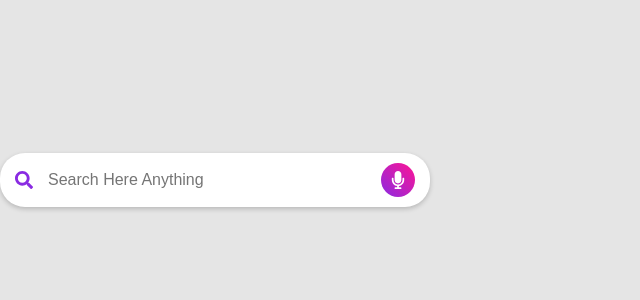
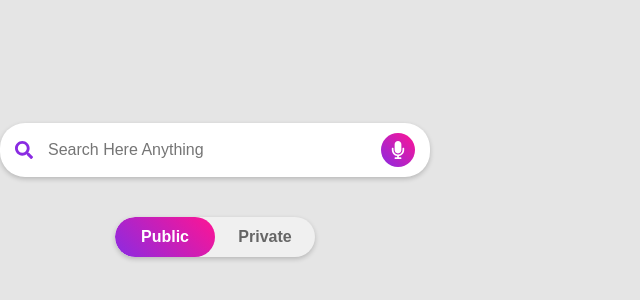
Before and after one commit to AbhisekSahu009/imagine__hack, a React (Vite) app: page /search in a window 1280 px wide. Shown: the part 210-510 px from the top of the page, without its empty margins (0-640 px from the left). Built offline with nearby package versions, Linux system fonts and the light colour scheme.

Commit message:
PrivatePublic button created

```diff
--- a/src/App.css
+++ b/src/App.css
@@ -104,3 +104,61 @@
   font-size: 24px;
   color: #646cff;
 }
+
+
+
+
+
+
+
+
+
+
+/* Toggle Switch Container */
+.toggle-container {
+  position: relative;
+  display: flex;
+  width: 200px;
+  height: 40px;
+  background-color: #f0f0f0;
+  border-radius: 25px;
+  box-shadow: 0 2px 5px rgba(0, 0, 0, 0.2);
+  overflow: hidden;
+  margin-top: 20px;
+}
+
+/* Background Gradient Slide */
+.toggle-bg {
+  position: absolute;
+  width: 50%;
+  height: 100%;
+  background: linear-gradient(45deg, #8a2be2, #ff1493);
+  border-radius: 25px;
+  transition: transform 0.4s ease;
+  z-index: 1;
+}
+
+.toggle-bg.left {
+  transform: translateX(0%);
+}
+
+.toggle-bg.right {
+  transform: translateX(100%);
+}
+
+/* Buttons */
+.toggle-btn {
+  flex: 1;
+  border: none;
+  background: none;
+  z-index: 2;
+  font-size: 16px;
+  font-weight: bold;
+  cursor: pointer;
+  color: #666;
+  transition: color 0.3s ease;
+}
+
+.toggle-btn.active {
+  color: white;
+}
--- a/src/App.jsx
+++ b/src/App.jsx
@@ -1,5 +1,5 @@
 // src/App.jsx
-import { BrowserRouter as Router, Routes, Route, useNavigate } from 'react-router-dom';
+import { BrowserRouter as Router, Routes, Route } from 'react-router-dom';
 import ShareThoughts from './components/ShareThoughts';
 import SaySomething from './components/SaySomething';
 import SearchBar from './components/SearchBar';
--- /dev/null
+++ b/src/components/PrivatePublic.jsx
@@ -0,0 +1,27 @@
+// src/components/PrivatePublic.jsx
+import React, { useState } from 'react';
+import '../App.css';
+
+const PrivatePublic = () => {
+    const [selected, setSelected] = useState('Public');
+
+    return (
+        <div className="toggle-container">
+            <div className={`toggle-bg ${selected === 'Private' ? 'right' : 'left'}`}></div>
+            <button
+                className={`toggle-btn ${selected === 'Public' ? 'active' : ''}`}
+                onClick={() => setSelected('Public')}
+            >
+                Public
+            </button>
+            <button
+                className={`toggle-btn ${selected === 'Private' ? 'active' : ''}`}
+                onClick={() => setSelected('Private')}
+            >
+                Private
+            </button>
+        </div>
+    );
+};
+
+export default PrivatePublic;
--- a/src/components/SearchBar.jsx
+++ b/src/components/SearchBar.jsx
@@ -1,9 +1,12 @@
 // src/components/SearchBar.jsx
+import React from 'react';
 import { FaSearch, FaMicrophone } from 'react-icons/fa';
+import PrivatePublic from './PrivatePublic';
 import '../App.css';
 
 const SearchBar = () => {
     return (
+        <div className="search-container">
             <div className="search-bar">
                 <FaSearch className="search-icon" />
                 <input type="text" placeholder="Search Here Anything" />
@@ -11,6 +14,10 @@ const SearchBar = () => {
                     <FaMicrophone />
                 </button>
             </div>
+
+            {/* PrivatePublic Component Below Search Bar */}
+            <PrivatePublic />
+        </div>
     );
 };
 
--- a/src/index.css
+++ b/src/index.css
@@ -34,3 +34,163 @@ h2 {
   font-size: 1.8rem;
   color: #C71585;
 }
+
+/* Center content on the page */
+.app-container {
+  display: flex;
+  flex-direction: column;
+  justify-content: center;
+  align-items: center;
+  height: 100vh;
+  background-color: #f2f2f2;
+}
+
+/* Search Bar Styling */
+.search-container {
+  display: flex;
+  flex-direction: column;
+  align-items: center;
+}
+
+.search-bar {
+  display: flex;
+  align-items: center;
+  width: 400px;
+  background-color: white;
+  border-radius: 25px;
+  box-shadow: 0 2px 5px rgba(0, 0, 0, 0.2);
+  padding: 10px 15px;
+  margin-bottom: 20px;
+}
+
+.search-bar input {
+  flex: 1;
+  border: none;
+  outline: none;
+  font-size: 16px;
+  padding: 5px;
+  background: transparent;
+}
+
+.search-icon {
+  color: #8a2be2;
+  font-size: 18px;
+  margin-right: 10px;
+}
+
+.mic-button {
+  background: linear-gradient(45deg, #8a2be2, #ff1493);
+  border: none;
+  border-radius: 50%;
+  padding: 8px;
+  cursor: pointer;
+  color: white;
+  display: flex;
+  align-items: center;
+  justify-content: center;
+  font-size: 18px;
+  transition: background-color 0.3s ease;
+}
+
+.mic-button:hover {
+  background-color: #ff1493;
+}
+
+/* SaySomething Input Field */
+.input-container {
+  width: 400px;
+  padding: 10px 15px;
+  background-color: white;
+  border-radius: 20px;
+  box-shadow: 0 2px 5px rgba(0, 0, 0, 0.2);
+  display: flex;
+  align-items: center;
+  transition: all 0.3s ease;
+  margin-bottom: 20px;
+}
+
+.input-container.focused {
+  width: 600px;
+  padding: 15px 20px;
+  height: 120px;
+}
+
+.input-container textarea {
+  width: 100%;
+  border: none;
+  resize: none;
+  outline: none;
+  font-size: 16px;
+  font-family: inherit;
+  background: transparent;
+}
+
+.icons {
+  display: flex;
+  gap: 10px;
+}
+
+.icon-button, .send-button {
+  background: none;
+  border: none;
+  font-size: 20px;
+  cursor: pointer;
+  transition: color 0.3s ease;
+}
+
+.icon-button:hover,
+.send-button:hover {
+  color: #646cff;
+}
+
+.send-button {
+  font-size: 24px;
+  color: #646cff;
+}
+
+/* PrivatePublic Toggle */
+.toggle-container {
+  position: relative;
+  display: flex;
+  width: 200px;
+  height: 40px;
+  background-color: #f0f0f0;
+  border-radius: 25px;
+  box-shadow: 0 2px 5px rgba(0, 0, 0, 0.2);
+  overflow: hidden;
+  margin-top: 20px;
+}
+
+.toggle-bg {
+  position: absolute;
+  width: 50%;
+  height: 100%;
+  background: linear-gradient(45deg, #8a2be2, #ff1493);
+  border-radius: 25px;
+  transition: transform 0.4s ease;
+  z-index: 1;
+}
+
+.toggle-bg.left {
+  transform: translateX(0%);
+}
+
+.toggle-bg.right {
+  transform: translateX(100%);
+}
+
+.toggle-btn {
+  flex: 1;
+  border: none;
+  background: none;
+  z-index: 2;
+  font-size: 16px;
+  font-weight: bold;
+  cursor: pointer;
+  color: #666;
+  transition: color 0.3s ease;
+}
+
+.toggle-btn.active {
+  color: white;
+}
```
Also changed, not shown: src/main.jsx (+6 -6 lines), src/components/public_private_btn.jsx (deleted). Lines whose indentation alone changed are shown as unchanged.
